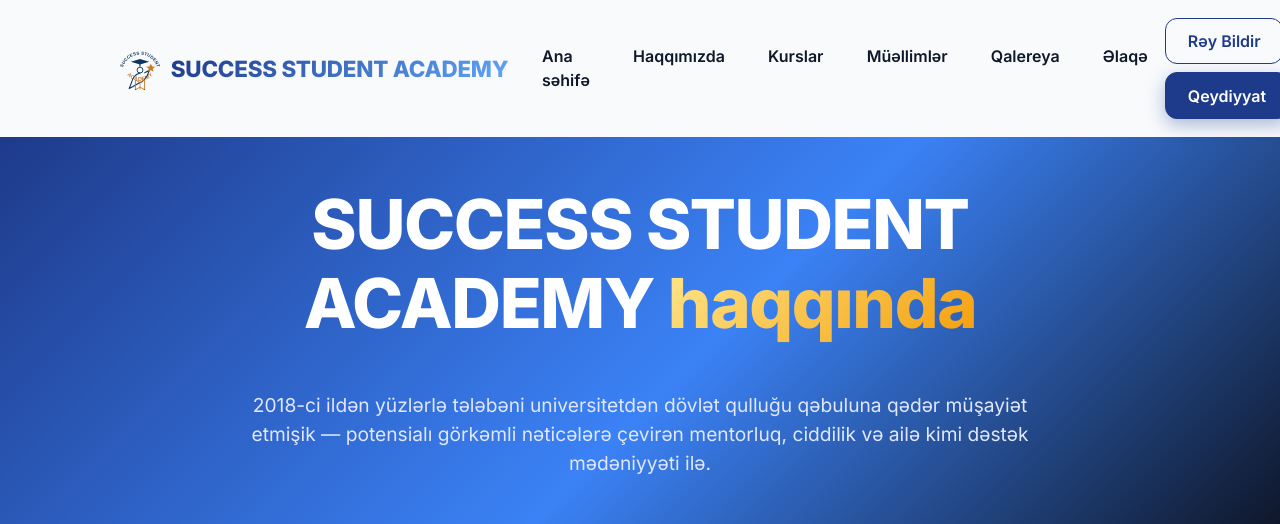
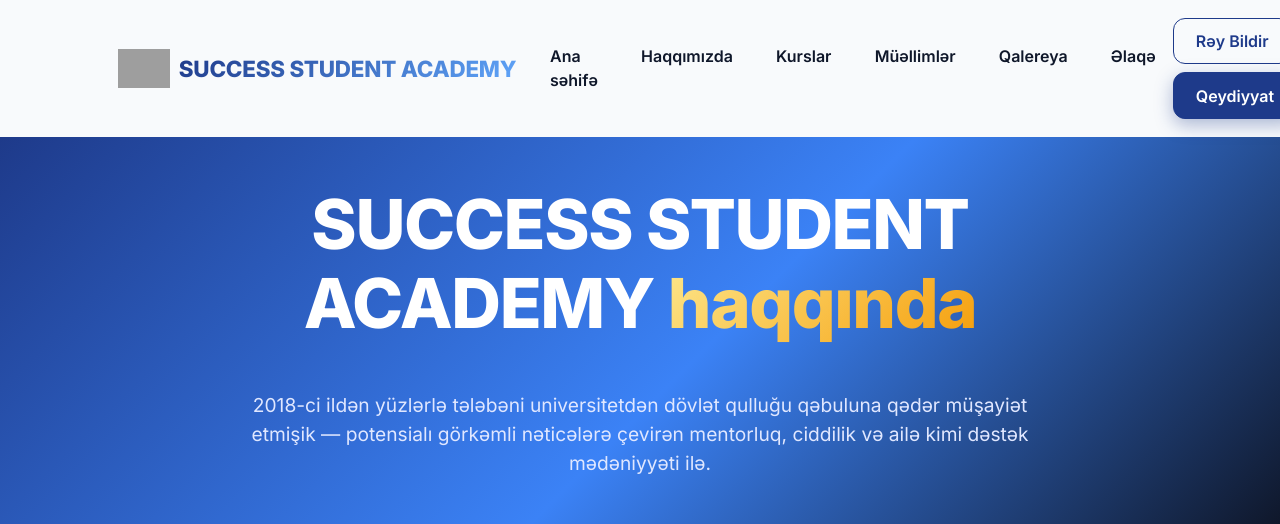
Before and after one commit to Izzet-Aghayev/success_student_academy, a Django app: template templates/core/about.html in a window 1280 px wide. Shown: the top 524 px of the page. Run offline with Django 5.2, Linux system fonts and the light colour scheme; the template is opened without the code that fills it, so the values that code supplies are empty; some libraries are stand-ins or nearby versions; grey boxes are pictures that could not be loaded.

Commit message:
fix: icon 4

```diff
--- a/templates/base.html
+++ b/templates/base.html
@@ -6,6 +6,8 @@
   <meta name="description" content="SUCCESS STUDENT ACADEMY — premium exam preparation and tutoring for SAT, IELTS, TOEFL, Math, Physics, Coding, and more." />
   <meta name="theme-color" content="#1e3a8a" />
   <title>{% block title %}SUCCESS STUDENT ACADEMY{% endblock %} — SUCCESS STUDENT ACADEMY</title>
+  <link rel="icon" type="image/png" href="https://coresg-normal.trae.ai/api/ide/v1/text_to_image?prompt=exact%20logo%20emblem%20on%20pure%20white%20background%3A%20curved%20text%20SUCCESS%20STUDENT%20uppercase%20bold%20dark%20navy%20blue%20on%20top%20arc%2C%20ACADEMY%20uppercase%20bold%20terracotta%20orange%20brown%20on%20bottom%20arc%2C%20center%20minimal%20line%20art%20stick%20figure%20person%20with%20dark%20blue%20graduation%20mortarboard%20cap%20and%20tassel%2C%20holding%20open%20book%20with%20orange%20brown%20outline%2C%20right%20arm%20reaching%20up%20to%20small%20orange%20five%20pointed%20star%20top%20right%2C%20flat%202d%20minimalist%20education%20school%20logo%20with%20legs%20in%20v%20shape&image_size=square_hd" />
+  <link rel="apple-touch-icon" href="https://coresg-normal.trae.ai/api/ide/v1/text_to_image?prompt=exact%20logo%20emblem%20on%20pure%20white%20background%3A%20curved%20text%20SUCCESS%20STUDENT%20uppercase%20bold%20dark%20navy%20blue%20on%20top%20arc%2C%20ACADEMY%20uppercase%20bold%20terracotta%20orange%20brown%20on%20bottom%20arc%2C%20center%20minimal%20line%20art%20stick%20figure%20person%20with%20dark%20blue%20graduation%20mortarboard%20cap%20and%20tassel%2C%20holding%20open%20book%20with%20orange%20brown%20outline%2C%20right%20arm%20reaching%20up%20to%20small%20orange%20five%20pointed%20star%20top%20right%2C%20flat%202d%20minimalist%20education%20school%20logo%20with%20legs%20in%20v%20shape&image_size=square_hd" />
   <link rel="preconnect" href="https://cdn.jsdelivr.net" crossorigin />
   <link rel="preconnect" href="https://fonts.googleapis.com" />
   <link rel="preconnect" href="https://fonts.gstatic.com" crossorigin />
--- a/templates/partials/_footer.html
+++ b/templates/partials/_footer.html
@@ -3,28 +3,7 @@
     <div class="row g-4 g-sm-4 g-md-5 g-lg-5">
       <div class="col-12 col-sm-12 col-md-6 col-lg-4 col-xl-4 col-xxl-4">
         <div class="d-flex align-items-center gap-2 mb-3">
-          <svg viewBox="0 0 480 430" width="48" height="48" aria-label="SUCCESS STUDENT ACADEMY">
-            <defs>
-              <path id="arc-top-f" d="M 50 220 A 195 195 0 0 1 430 220" fill="none"/>
-              <path id="arc-bottom-f" d="M 72 252 A 190 190 0 0 0 408 252" fill="none"/>
-            </defs>
-            <text font-family="Arial, sans-serif" font-size="48" font-weight="800" fill="#0f3460" letter-spacing="2">
-              <textPath href="#arc-top-f" startOffset="50%" text-anchor="middle">SUCCESS STUDENT</textPath>
-            </text>
-            <text font-family="Arial, sans-serif" font-size="58" font-weight="800" fill="#c97b2b" letter-spacing="4">
-              <textPath href="#arc-bottom-f" startOffset="50%" text-anchor="middle">ACADEMY</textPath>
-            </text>
-            <g transform="translate(120 116)">
-              <polygon points="120,0 220,30 120,60 20,30" fill="#0f3460"/>
-              <rect x="112" y="58" width="14" height="24" fill="#0f3460"/>
-              <circle cx="120" cy="122" r="32" fill="none" stroke="#0f3460" stroke-width="10"/>
-              <path d="M 120 154 C 30 176, 36 260, 2 322 C 86 284, 108 258, 122 258 C 148 258, 202 192, 222 124 L 172 150" fill="none" stroke="#0f3460" stroke-width="12" stroke-linecap="round" stroke-linejoin="round"/>
-              <path d="M 70 230 L 70 336 L 120 308 L 170 336 L 170 230 L 120 256 Z" fill="none" stroke="#c97b2b" stroke-width="10" stroke-linejoin="round"/>
-              <path d="M 120 256 L 120 336" fill="none" stroke="#c97b2b" stroke-width="8"/>
-              <path d="M 238 52 L 254 82 L 286 86 L 260 108 L 268 140 L 238 124 L 208 140 L 216 108 L 190 86 L 222 82 Z" fill="#c97b2b"/>
-              <path d="M 72 336 L 118 400 M 168 336 L 122 400" fill="none" stroke="#0f3460" stroke-width="12" stroke-linecap="round" stroke-linejoin="round"/>
-            </g>
-          </svg>
+          <img src="https://coresg-normal.trae.ai/api/ide/v1/text_to_image?prompt=exact%20logo%20emblem%20on%20pure%20white%20background%3A%20curved%20text%20SUCCESS%20STUDENT%20uppercase%20bold%20dark%20navy%20blue%20on%20top%20arc%2C%20ACADEMY%20uppercase%20bold%20terracotta%20orange%20brown%20on%20bottom%20arc%2C%20center%20minimal%20line%20art%20stick%20figure%20person%20with%20dark%20blue%20graduation%20mortarboard%20cap%20and%20tassel%2C%20holding%20open%20book%20with%20orange%20brown%20outline%2C%20right%20arm%20reaching%20up%20to%20small%20orange%20five%20pointed%20star%20top%20right%2C%20flat%202d%20minimalist%20education%20school%20logo%20with%20legs%20in%20v%20shape&image_size=square_hd" alt="SUCCESS STUDENT ACADEMY" style="width:56px;height:56px;object-fit:contain;" />
           <h5 class="mb-0" style="color:#fff;">SUCCESS STUDENT ACADEMY</h5>
         </div>
         <p style="color:#94a3b8;line-height:1.7;">
--- a/templates/partials/_navbar.html
+++ b/templates/partials/_navbar.html
@@ -1,28 +1,7 @@
 <nav class="navbar navbar-ssa navbar-expand-lg bg-transparent position-sticky top-0 z-3">
   <div class="container px-3 px-sm-4 px-md-5 px-lg-4 px-xl-5 px-xxl-5">
     <a class="navbar-brand navbar-brand-ssa d-flex align-items-center" href="{% url 'core:home' %}">
-      <svg viewBox="0 0 480 430" width="44" height="44" aria-label="SUCCESS STUDENT ACADEMY">
-        <defs>
-          <path id="arc-top-n" d="M 50 220 A 195 195 0 0 1 430 220" fill="none"/>
-          <path id="arc-bottom-n" d="M 72 252 A 190 190 0 0 0 408 252" fill="none"/>
-        </defs>
-        <text font-family="Arial, sans-serif" font-size="48" font-weight="800" fill="#0f3460" letter-spacing="2">
-          <textPath href="#arc-top-n" startOffset="50%" text-anchor="middle">SUCCESS STUDENT</textPath>
-        </text>
-        <text font-family="Arial, sans-serif" font-size="58" font-weight="800" fill="#c97b2b" letter-spacing="4">
-          <textPath href="#arc-bottom-n" startOffset="50%" text-anchor="middle">ACADEMY</textPath>
-        </text>
-        <g transform="translate(120 116)">
-          <polygon points="120,0 220,30 120,60 20,30" fill="#0f3460"/>
-          <rect x="112" y="58" width="14" height="24" fill="#0f3460"/>
-          <circle cx="120" cy="122" r="32" fill="none" stroke="#0f3460" stroke-width="10"/>
-          <path d="M 120 154 C 30 176, 36 260, 2 322 C 86 284, 108 258, 122 258 C 148 258, 202 192, 222 124 L 172 150" fill="none" stroke="#0f3460" stroke-width="12" stroke-linecap="round" stroke-linejoin="round"/>
-          <path d="M 70 230 L 70 336 L 120 308 L 170 336 L 170 230 L 120 256 Z" fill="none" stroke="#c97b2b" stroke-width="10" stroke-linejoin="round"/>
-          <path d="M 120 256 L 120 336" fill="none" stroke="#c97b2b" stroke-width="8"/>
-          <path d="M 238 52 L 254 82 L 286 86 L 260 108 L 268 140 L 238 124 L 208 140 L 216 108 L 190 86 L 222 82 Z" fill="#c97b2b"/>
-          <path d="M 72 336 L 118 400 M 168 336 L 122 400" fill="none" stroke="#0f3460" stroke-width="12" stroke-linecap="round" stroke-linejoin="round"/>
-        </g>
-      </svg>
+      <img src="https://coresg-normal.trae.ai/api/ide/v1/text_to_image?prompt=exact%20logo%20emblem%20on%20pure%20white%20background%3A%20curved%20text%20SUCCESS%20STUDENT%20uppercase%20bold%20dark%20navy%20blue%20on%20top%20arc%2C%20ACADEMY%20uppercase%20bold%20terracotta%20orange%20brown%20on%20bottom%20arc%2C%20center%20minimal%20line%20art%20stick%20figure%20person%20with%20dark%20blue%20graduation%20mortarboard%20cap%20and%20tassel%2C%20holding%20open%20book%20with%20orange%20brown%20outline%2C%20right%20arm%20reaching%20up%20to%20small%20orange%20five%20pointed%20star%20top%20right%2C%20flat%202d%20minimalist%20education%20school%20logo%20with%20legs%20in%20v%20shape&image_size=square_hd" alt="SUCCESS STUDENT ACADEMY" style="width:52px;height:52px;object-fit:contain;" />
       <span class="text-gradient">SUCCESS STUDENT ACADEMY</span>
     </a>
     <button class="navbar-toggler border-0 shadow-none" type="button" data-bs-toggle="collapse" data-bs-target="#ssa-nav" aria-controls="ssa-nav" aria-expanded="false" aria-label="Toggle navigation">
```
